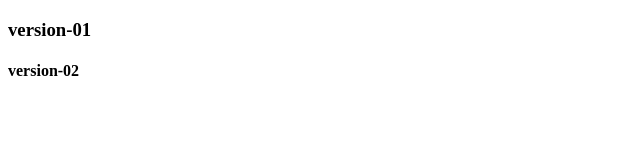
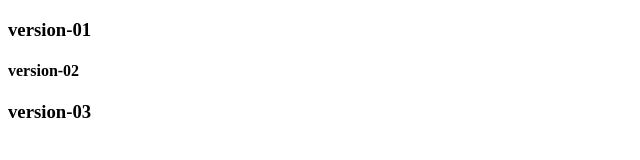
Before and after one commit to Dhana122003/version, a plain HTML site: page index.html in a window 1280 px wide. Shown: the whole page, without its empty margins (0-640 px from the left). Drawn offline with Linux system fonts and the light colour scheme.

Commit message:
version-3

```diff
--- a/index.html
+++ b/index.html
@@ -8,5 +8,6 @@
 <body>
     <h3>version-01</h3>
     <h4>version-02</h4>
+    <h3>version-03</h3>
 </body>
 </html>
```
